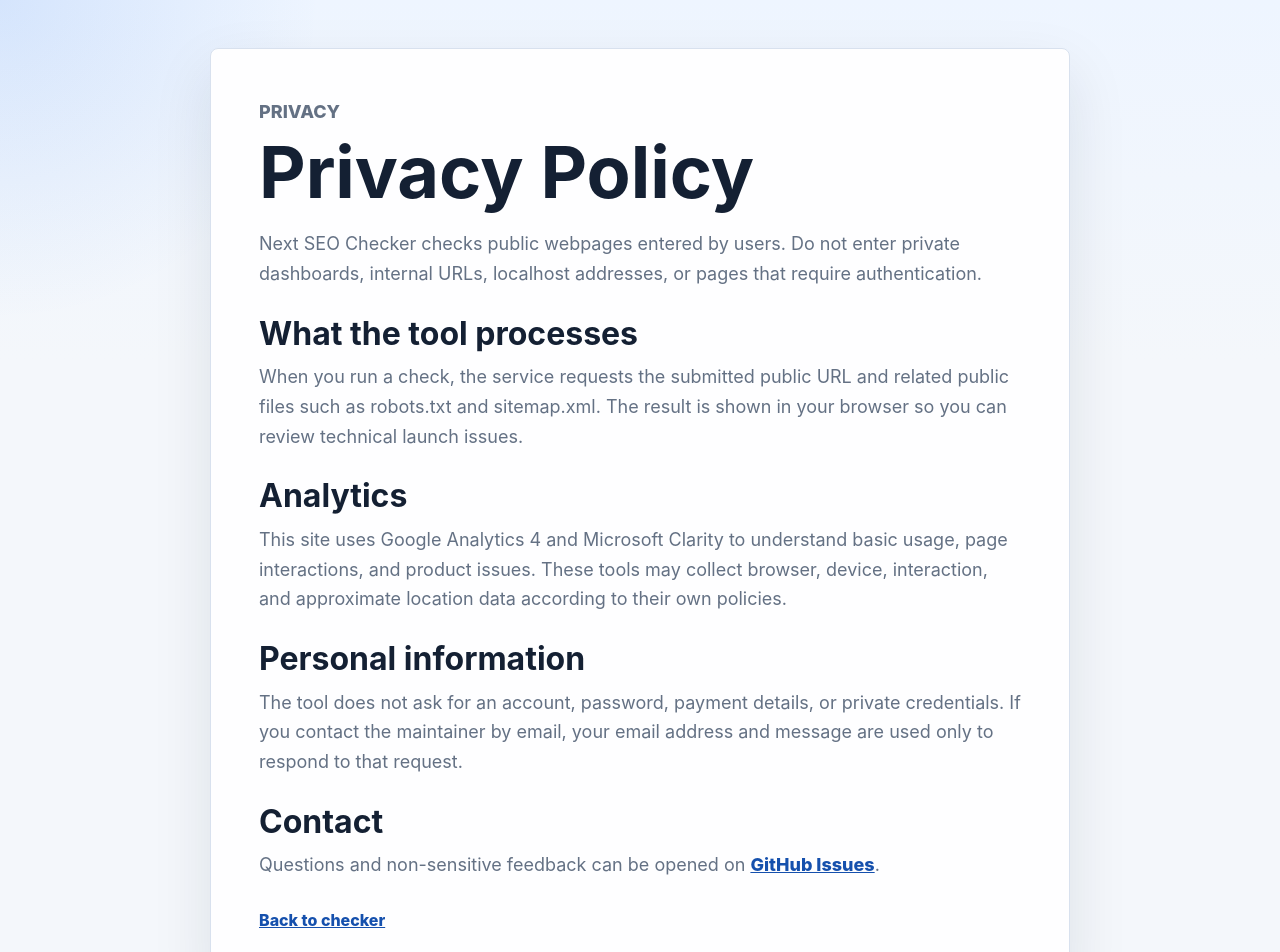
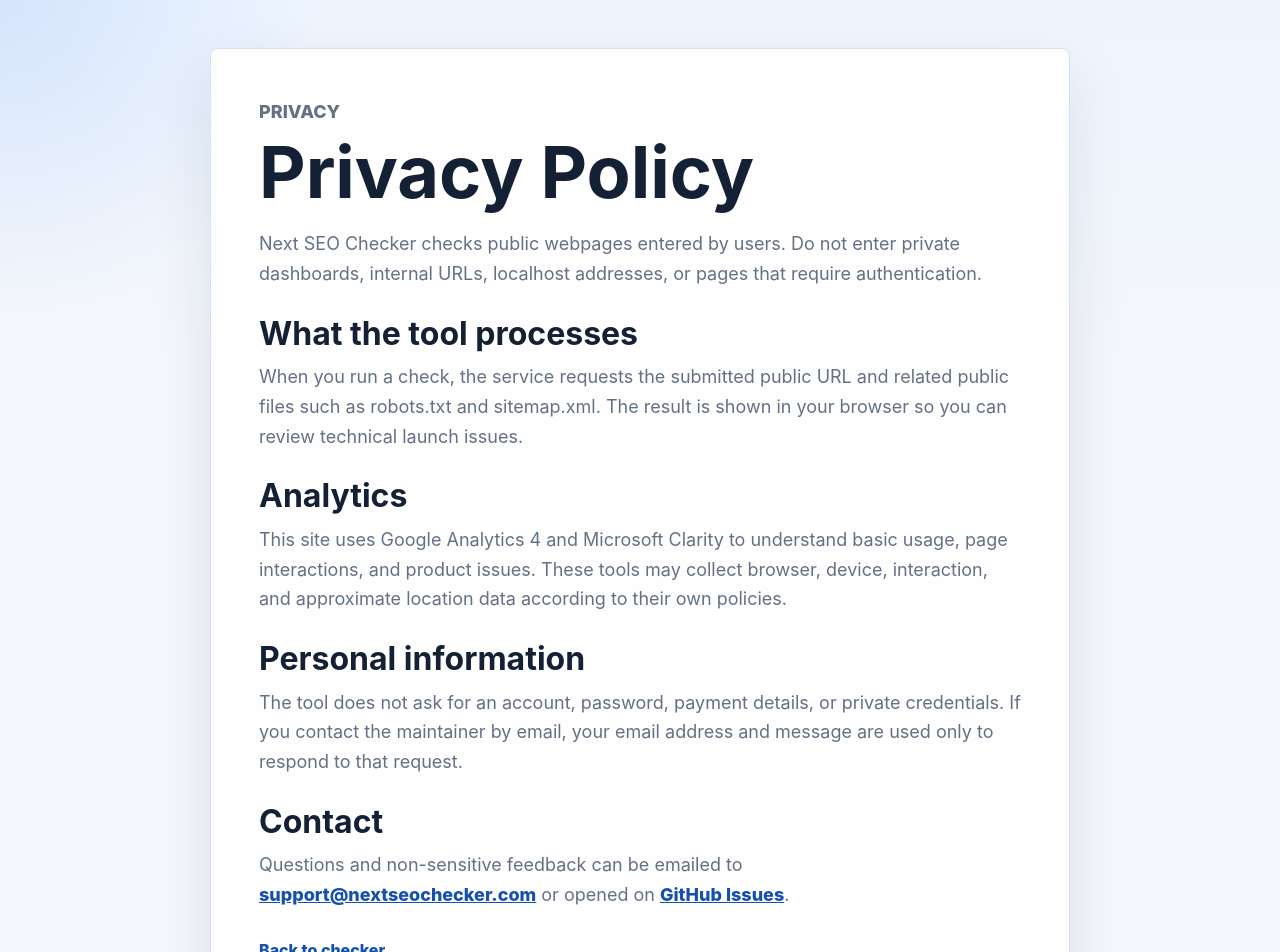
Before and after one commit to qiaosheng125/nextseochecker, a Next.js app: page /privacy in a window 1280 px wide. Shown: the top 952 px of the page. Built offline with nearby package versions, Linux system fonts and the light colour scheme.

Commit message:
Add support email contact

```diff
--- a/src/app/contact/page.tsx
+++ b/src/app/contact/page.tsx
@@ -15,7 +15,9 @@ export default function ContactPage() {
         <h1>Contact</h1>
         <p>
           For bug reports, false positives, feature suggestions, or indexing
-          edge cases, open a GitHub issue for the project.
+          edge cases, email{" "}
+          <a href="mailto:support@nextseochecker.com">support@nextseochecker.com</a>
+          or open a GitHub issue for the project.
         </p>
         <p>
           GitHub Issues:{" "}
--- a/src/app/privacy/page.tsx
+++ b/src/app/privacy/page.tsx
@@ -39,7 +39,9 @@ export default function PrivacyPage() {
         </p>
         <h2>Contact</h2>
         <p>
-          Questions and non-sensitive feedback can be opened on{" "}
+          Questions and non-sensitive feedback can be emailed to{" "}
+          <a href="mailto:support@nextseochecker.com">support@nextseochecker.com</a>
+          {" "}or opened on{" "}
           <a href="https://github.com/qiaosheng125/nextseochecker/issues">
             GitHub Issues
           </a>.
```
